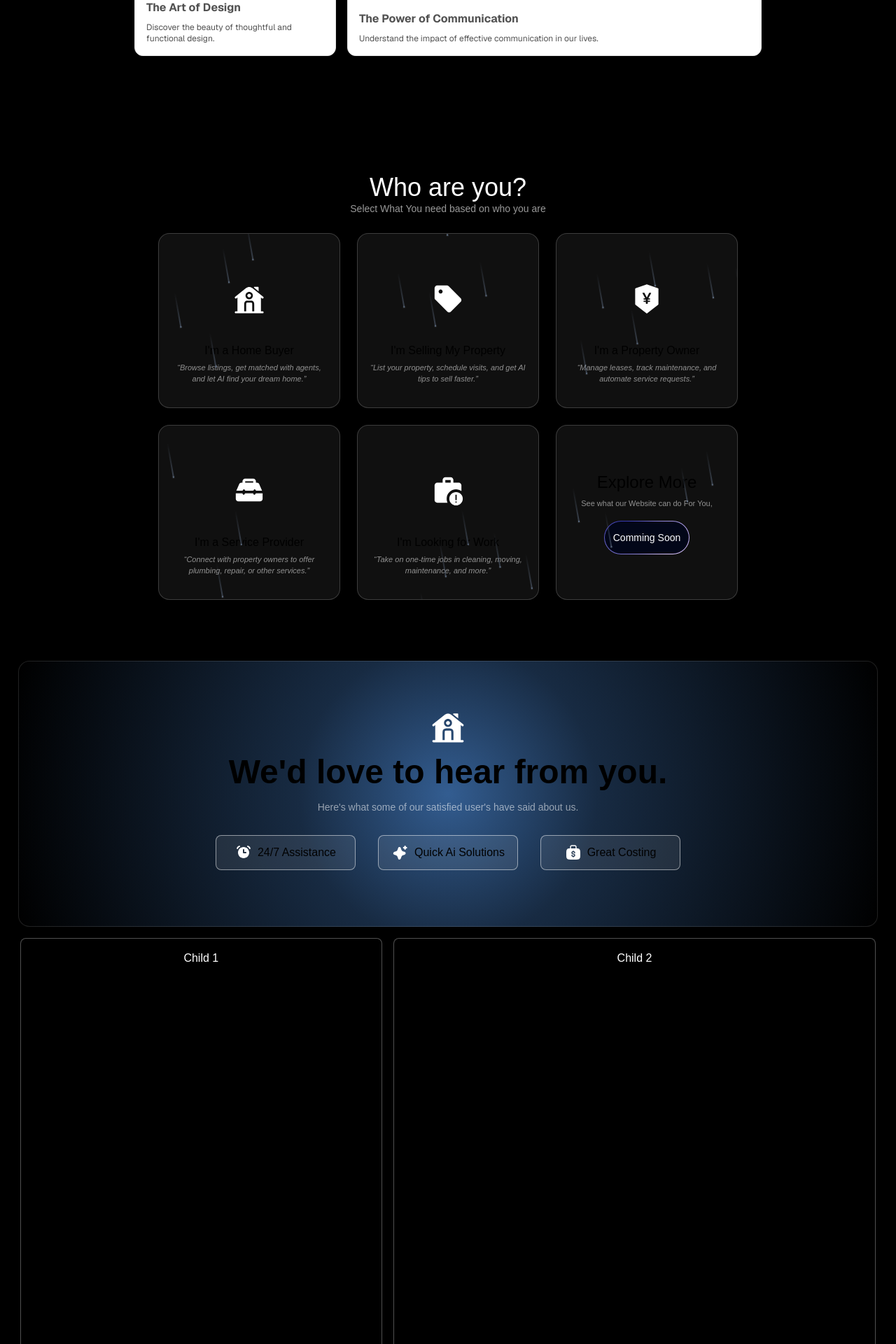
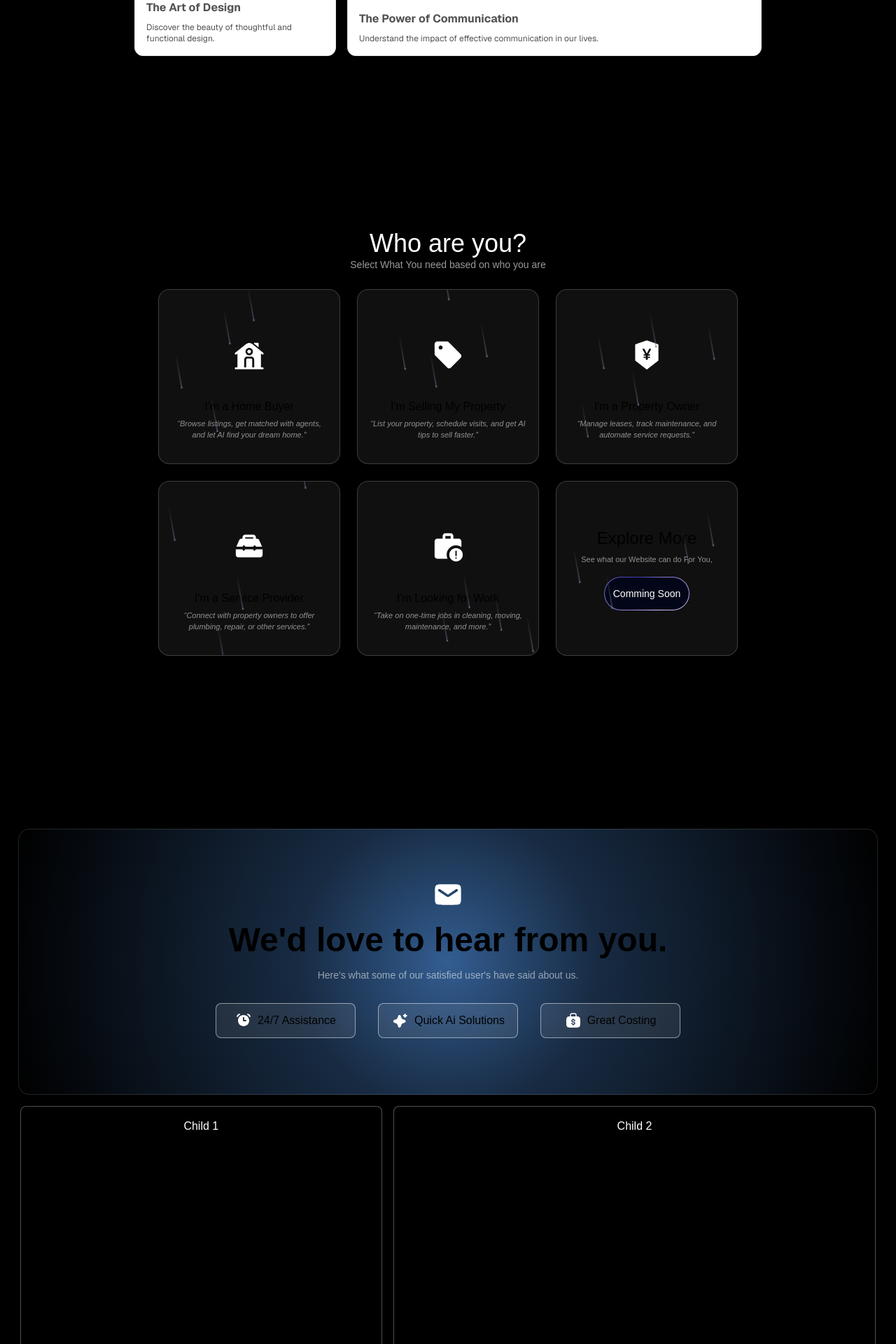
Before and after one commit to realtyeaseai/website, a Next.js app: page / in a window 1280 px wide. Shown: the part 1760-3680 px from the top of the page at 70% size. Built offline with nearby package versions, Linux system fonts and the light colour scheme.

Commit message:
updated contact us upper div svgs

```diff
--- a/src/app/page.tsx
+++ b/src/app/page.tsx
@@ -10,7 +10,7 @@ import {
 export default function Home() {
   return (
     <div>
-       <div className="relative w-full h-screen bg-transparent">
+       <div className="relative w-full h-screen">
 
         {/* -----------Overlay of dark color over the bg cloud video ------------ */}
         <span className="absolute top-0 left-0 w-full h-full object-cover z-[-1] bg-[#00000080]"></span>
--- a/src/components/landingPage/ContactUs.jsx
+++ b/src/components/landingPage/ContactUs.jsx
@@ -3,12 +3,12 @@
 export default function ContactUs() {
 
   return (
-    <div className=" bg-black min-h-[100dvh] w-full flex items-center justify-evenly flex-col ">
+    <div className=" bg-black min-h-[100dvh] pt-20 w-full flex items-center justify-evenly flex-col ">
         {/* -------------- Static Box --------------  */}
         <div className="md:h-[380px] h-[600px] w-[96%] rounded-2xl border border-[#ffffff20] mt-4 hover:border-[#ffffff50] flex gap-4 items-center justify-center flex-col bg-[radial-gradient(circle_at_center,_#4883ccb5,_#4883cc53,_#4883cc29,_#000)]">
 
             <span className="h-[50px] w-[50px] rounded-[4px] flex items-center justify-center">
-                <img src="/contactUsItems/home.svg" alt="icon" className="w-full h-auto"/>
+                <img src="/contactUsItems/Subtract.svg" alt="icon" className="w-[75%] h-auto"/>
             </span>
             <h1 className="md:text-5xl text-2xl text-center"><b>We&apos;d love to hear from you.</b></h1>
             <p className="text-center text-[14px] text-[#ffffff8a]">Here&apos;s what some of our satisfied <span className="">user&apos;s</span> have said about us.</p>
--- a/src/components/landingPage/PersonaPicker.jsx
+++ b/src/components/landingPage/PersonaPicker.jsx
@@ -28,7 +28,7 @@ export default function PersonaPicker(){
 
 
     return(
-        <div className="bg-black h-auto w-full min-h-[100dvh] flex justify-center flex-col items-center">
+        <div className="bg-black h-auto w-full min-h-[120dvh] flex justify-center flex-col items-center">
             <div className="md:w-[80%] w-full flex justify-center items-center flex-col mt-12">
                 <h1 className="text-4xl text-white">Who are you?</h1>
                 <p className="text-[#ffffff99] text-[14px]">Select What You need based on who you are</p>
```
Also changed, not shown: public/contactUsItems/Subtract.svg (added), public/contactUsItems/home.svg (deleted).
